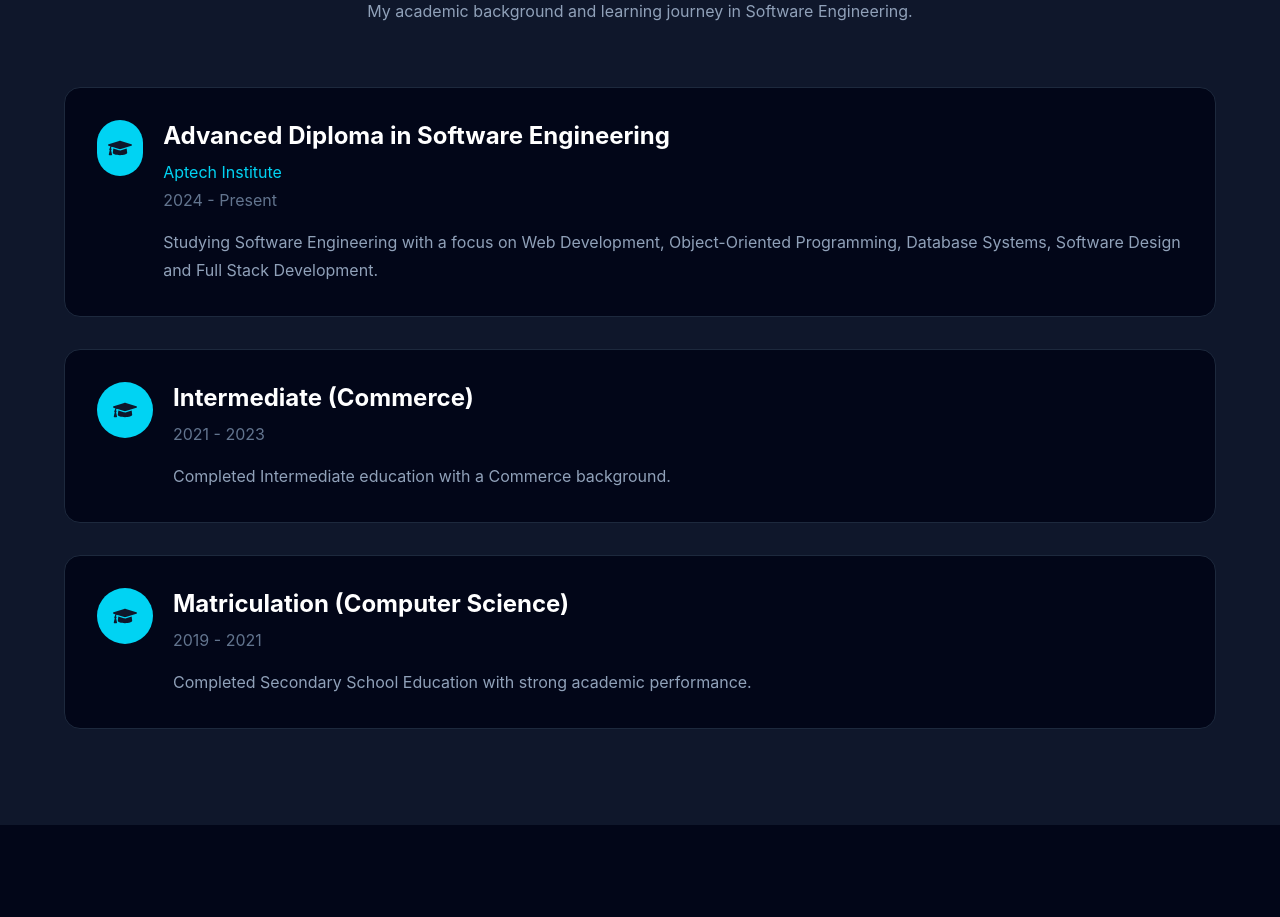
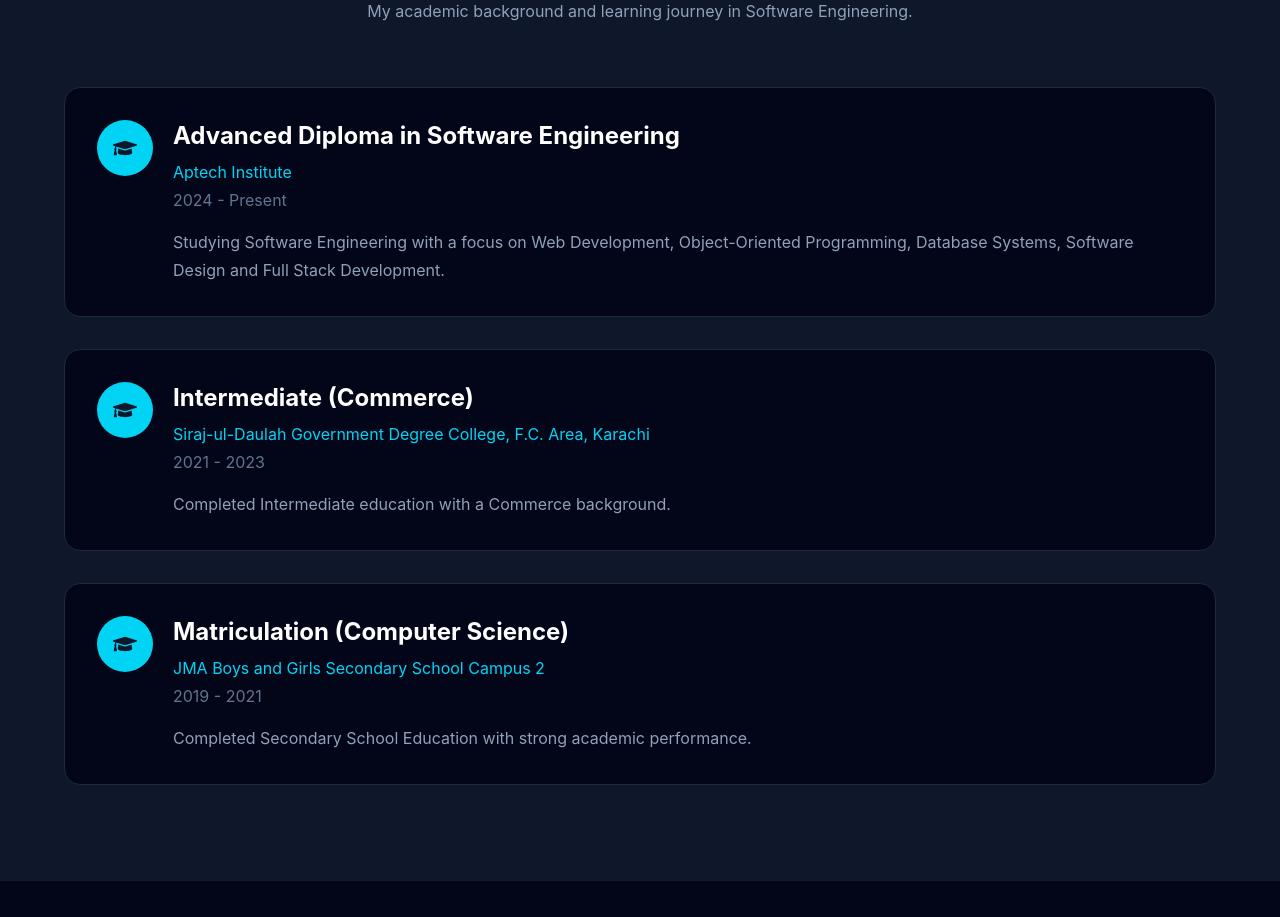
Before and after one commit to fahadmusa725/fahad-portfolio, a React (Vite) app: page / in a window 1280 px wide. Shown: the part 5860-6777 px from the top of the page. Built offline with nearby package versions, Linux system fonts and the light colour scheme.

Commit message:
Add institution names to education cards

```diff
--- a/src/components/Education.jsx
+++ b/src/components/Education.jsx
@@ -12,7 +12,7 @@ const education = [
 
   {
     degree: "Intermediate (Commerce)",
-    College: "Siraj-ud-Daulah Govt. College",
+    institute: "Siraj-ul-Daulah Government Degree College, F.C. Area, Karachi",
     duration: "2021 - 2023",
     description:
       "Completed Intermediate education with a Commerce background.",
@@ -20,7 +20,7 @@ const education = [
 
   {
     degree: "Matriculation (Computer Science)",
-    School: "J.M.A Boys and Girls School",
+    institute: "JMA Boys and Girls Secondary School Campus 2",
     duration: "2019 - 2021",
     description:
       "Completed Secondary School Education with strong academic performance.",
@@ -68,7 +68,7 @@ const Education = () => {
 
               <div className="flex items-start gap-5">
 
-                <div className="w-14 h-14 rounded-full bg-cyan-400 flex items-center justify-center text-slate-900">
+                <div className="w-14 h-14 rounded-full bg-cyan-400 flex items-center justify-center text-slate-900 shrink-0">
                   <FaGraduationCap size={24} />
                 </div>
 
```
